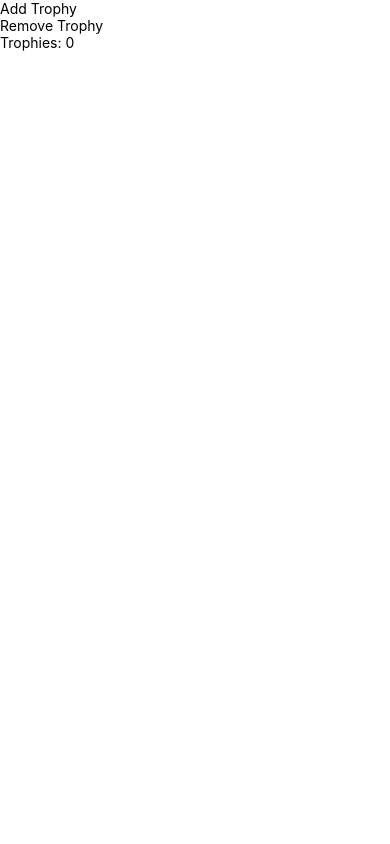
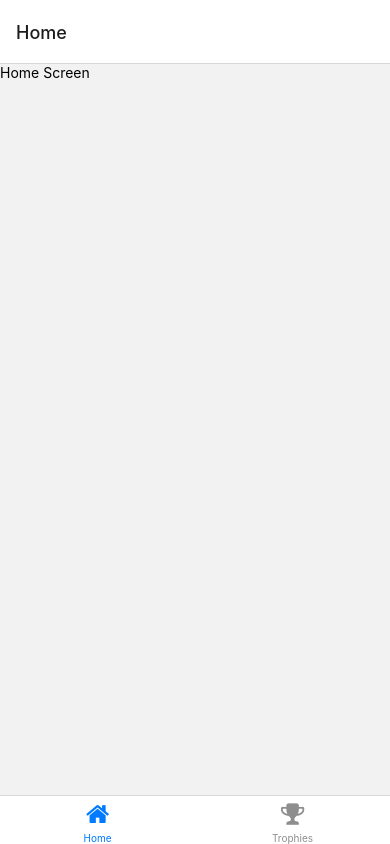
Before and after one commit to KamilKrr/HCI_WorkGamificationApp, a React Native app: screen /Home in a window 390 px wide. Built offline with nearby package versions, Linux system fonts and the light colour scheme.

Commit message:
setup Bottom Tabs Navigation

```diff
--- a/App.js
+++ b/App.js
@@ -1,14 +1,30 @@
-import { Text, View } from 'react-native';
 import store from './src/redux/store'
 import { Provider } from 'react-redux'
-import {TrophyView} from "./src/components/TrophyView";
+import { NavigationContainer } from '@react-navigation/native';
+import { createBottomTabNavigator } from '@react-navigation/bottom-tabs';
+import HomeScreen from "./src/sceens/HomeScreen";
+import TrophiesScreen from "./src/sceens/TrophiesScreen";
+import Icon from 'react-native-vector-icons/FontAwesome';
 
 export default function App() {
+  const Tab = createBottomTabNavigator();
+
   return (
     <Provider store={store}>
-      <View className="flex-1 items-center justify-center bg-white">
-        <TrophyView />
-      </View>
+      <NavigationContainer initialRouteName="Home">
+        <Tab.Navigator screenOptions={{
+          showIcon: true
+        }}>
+          <Tab.Screen name="Home" component={HomeScreen} options={{
+            tabBarLabel: 'Home',
+            tabBarIcon: ({color, size}) => <Icon name="home" size={size} color={color} />
+          }}/>
+          <Tab.Screen name="Trophies" component={TrophiesScreen} options={{
+            tabBarLabel: 'Trophies',
+            tabBarIcon: ({color, size}) => <Icon name="trophy" size={size} color={color} />
+          }}/>
+        </Tab.Navigator>
+      </NavigationContainer>
     </Provider>
   );
 }
--- a/package.json
+++ b/package.json
@@ -9,12 +9,16 @@
     "web": "expo start --web"
   },
   "dependencies": {
+    "@react-navigation/bottom-tabs": "^6.5.7",
+    "@react-navigation/native": "^6.1.6",
     "@reduxjs/toolkit": "^1.9.5",
     "expo": "~48.0.15",
     "expo-status-bar": "~1.4.4",
     "nativewind": "^2.0.11",
     "react": "18.2.0",
     "react-native": "0.71.7",
+    "react-native-safe-area-context": "4.5.0",
+    "react-native-screens": "~3.20.0",
     "react-redux": "^8.0.5",
     "tailwindcss": "^3.3.2"
   },
--- /dev/null
+++ b/src/components/Container.js
@@ -0,0 +1,12 @@
+import React from 'react';
+import {View} from 'react-native';
+
+const Container = ({ children }) => {
+  return (
+    <View className="flex-1 items-center justify-center bg-white">
+      {children}
+    </View>
+  );
+};
+
+export default Container;
--- /dev/null
+++ b/src/sceens/HomeScreen.js
@@ -0,0 +1,12 @@
+import React from 'react';
+import {View, Text} from "react-native";
+import Container from "../components/Container";
+const HomeScreen = () => {
+  return (
+    <Container>
+      <Text>Home Screen</Text>
+    </Container>
+)
+}
+
+export default HomeScreen;
--- /dev/null
+++ b/src/sceens/TrophiesScreen.js
@@ -0,0 +1,12 @@
+import React from 'react';
+import {TrophyView} from "../components/TrophyView";
+import Container from "../components/Container";
+const TrophiesScreen = () => {
+  return (
+    <Container>
+      <TrophyView />
+    </Container>
+  )
+}
+
+export default TrophiesScreen;
```
Also changed, not shown: 1 other file (tests, documents, lock files or other folders).
